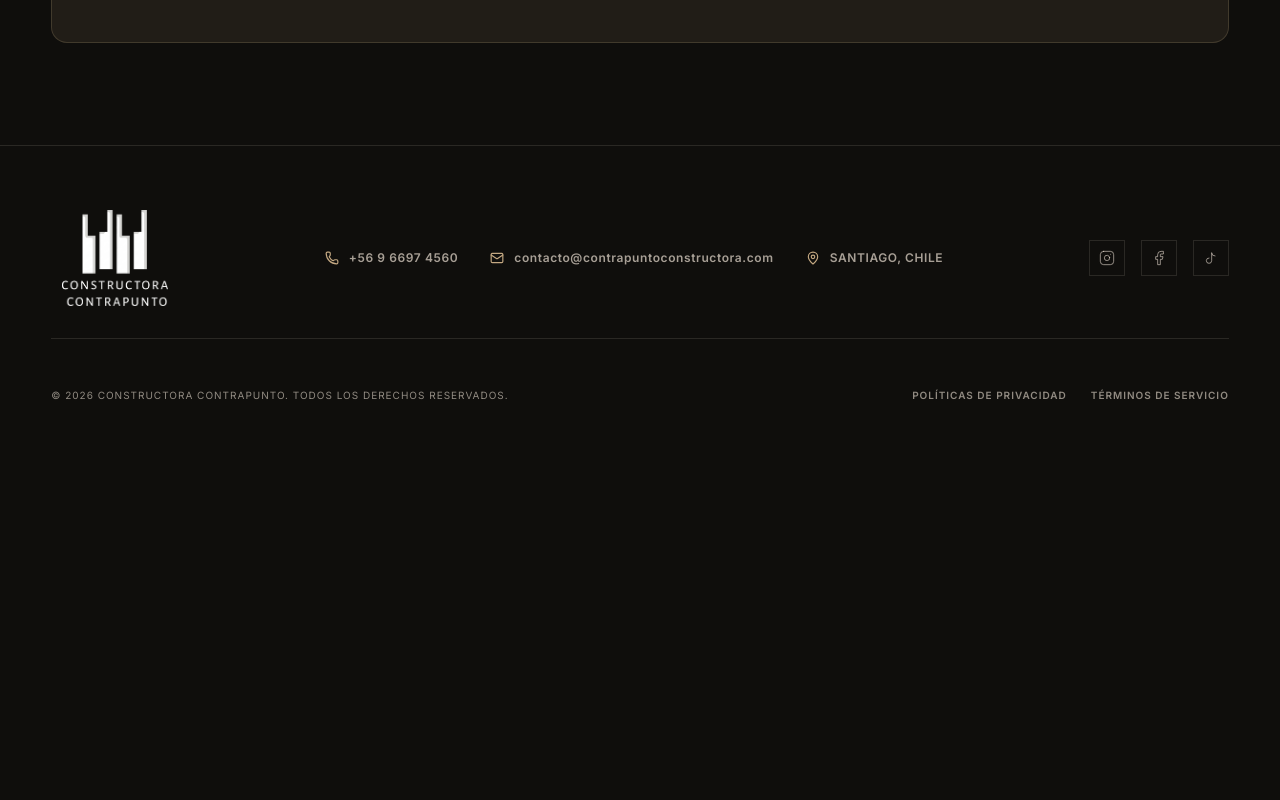
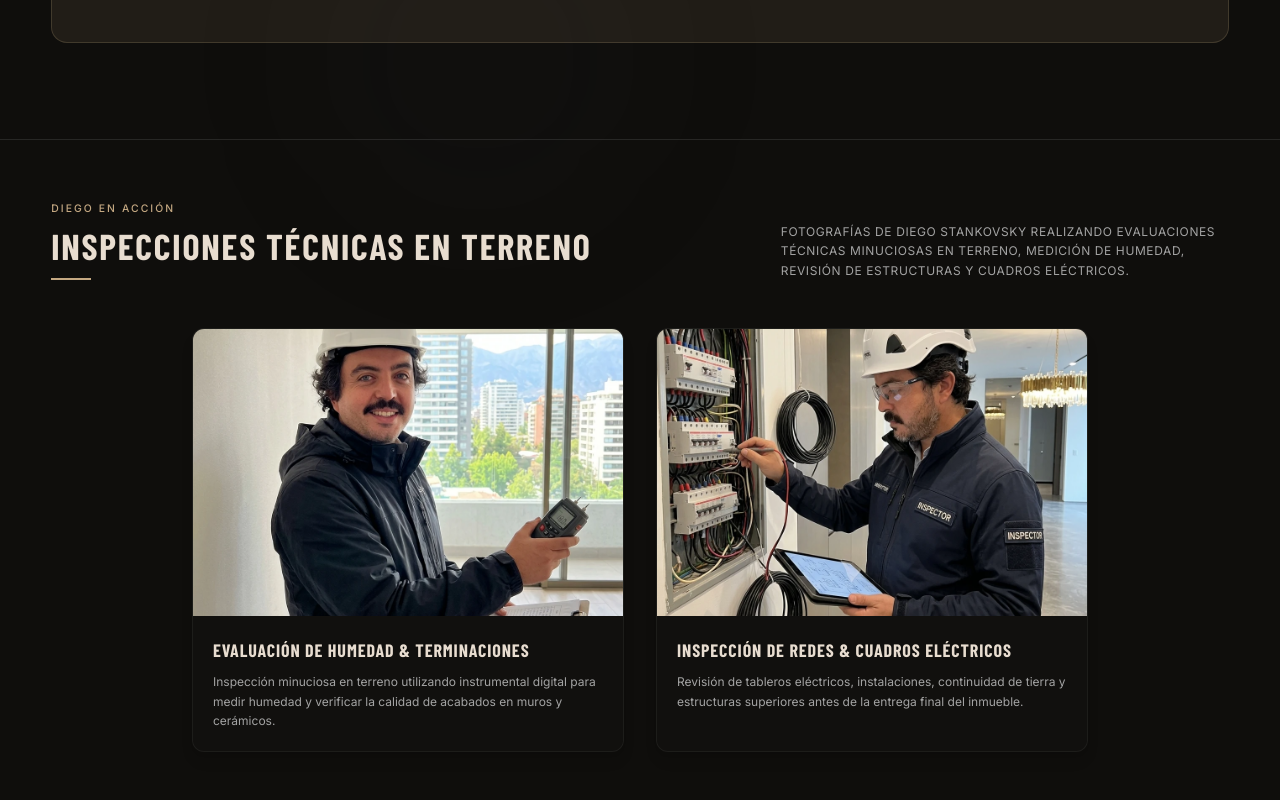
Before and after one commit to fernandomtorrest-maker/CONTRAPUNTO, a Next.js app in the folder contrapunto-web/: page /inspeccion-tecnica in a window 1280 px wide. Shown: the part 1780-2580 px from the top of the page. Before the commit the page ends 2247 px from the top, so only its background shows below. Built offline with nearby package versions, Linux system fonts and the light colour scheme; a web font is replaced by a local one.

Commit message:
feat: agrega seccion galeria Diego en Accion con fotos de inspeccion tecnica en terreno

```diff
--- a/contrapunto-web/components/sections/InspeccionTecnicaSection.tsx
+++ b/contrapunto-web/components/sections/InspeccionTecnicaSection.tsx
@@ -206,6 +206,70 @@ export const InspeccionTecnicaSection = () => {
           </a>
         </div>
       </div>
+
+      {/* SECCIÓN DE GALERÍA: DIEGO EN ACCIÓN */}
+      <div className="container-base mt-24 pt-16 border-t border-white/10 relative z-10">
+        <div className="flex flex-col md:flex-row justify-between items-start md:items-end gap-6 mb-12">
+          <div className="space-y-3">
+            <span className="text-label text-sand font-bold block uppercase tracking-widest">
+              Diego en Acción
+            </span>
+            <h3 className="font-heading text-3xl md:text-4xl font-extrabold uppercase text-cream tracking-wider">
+              Inspecciones Técnicas en Terreno
+            </h3>
+            <span className="accent-line !bg-sand" />
+          </div>
+          <p className="text-xs text-neutral-400 max-w-md font-light leading-relaxed uppercase tracking-wider">
+            Fotografías de Diego Stankovsky realizando evaluaciones técnicas minuciosas en terreno, medición de humedad, revisión de estructuras y cuadros eléctricos.
+          </p>
+        </div>
+
+        {/* GRID DE GALERÍA DIEGO EN ACCIÓN */}
+        <div className="grid grid-cols-1 md:grid-cols-2 gap-8 max-w-4xl mx-auto">
+          {[
+            {
+              src: '/images/inspeccion/diego_terreno_1.webp',
+              alt: 'Diego Stankovsky inspeccionando muros y humedad en terreno',
+              title: 'Evaluación de Humedad & Terminaciones',
+              desc: 'Inspección minuciosa en terreno utilizando instrumental digital para medir humedad y verificar la calidad de acabados en muros y cerámicos.'
+            },
+            {
+              src: '/images/inspeccion/diego_terreno_2.webp',
+              alt: 'Diego Stankovsky inspeccionando tableros eléctricos y estructuras',
+              title: 'Inspección de Redes & Cuadros Eléctricos',
+              desc: 'Revisión de tableros eléctricos, instalaciones, continuidad de tierra y estructuras superiores antes de la entrega final del inmueble.'
+            }
+          ].map((item, idx) => (
+            <motion.div
+              key={idx}
+              initial={{ opacity: 0, y: 30 }}
+              whileInView={{ opacity: 1, y: 0 }}
+              viewport={{ once: true, margin: '-50px' }}
+              transition={{ duration: 0.5, delay: idx * 0.15 }}
+              className="group flex flex-col bg-stone-dark/30 border border-white/5 rounded-xl overflow-hidden shadow-lg hover:border-sand/20 transition-all duration-300"
+            >
+              <div className="relative aspect-[3/2] overflow-hidden bg-carbon/40">
+                <Image
+                  src={item.src}
+                  alt={item.alt}
+                  fill
+                  sizes="(max-width: 640px) 100vw, 50vw"
+                  className="object-cover transition-transform duration-500 group-hover:scale-[1.03]"
+                />
+                <div className="absolute inset-0 bg-carbon/40 opacity-0 group-hover:opacity-100 transition-opacity duration-300 flex items-center justify-center pointer-events-none" />
+              </div>
+              <div className="p-5 space-y-2">
+                <h4 className="font-heading text-lg font-bold text-cream uppercase tracking-wider group-hover:text-sand transition-colors">
+                  {item.title}
+                </h4>
+                <p className="text-xs text-neutral-400 leading-relaxed font-light">
+                  {item.desc}
+                </p>
+              </div>
+            </motion.div>
+          ))}
+        </div>
+      </div>
     </section>
   );
 };
```
Also changed, not shown: contrapunto-web/public/images/inspeccion/diego_terreno_1.webp (added), contrapunto-web/public/images/inspeccion/diego_terreno_2.webp (added).
